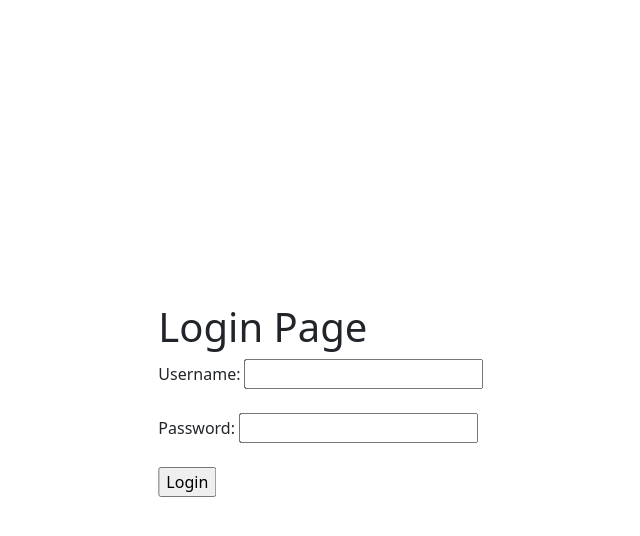
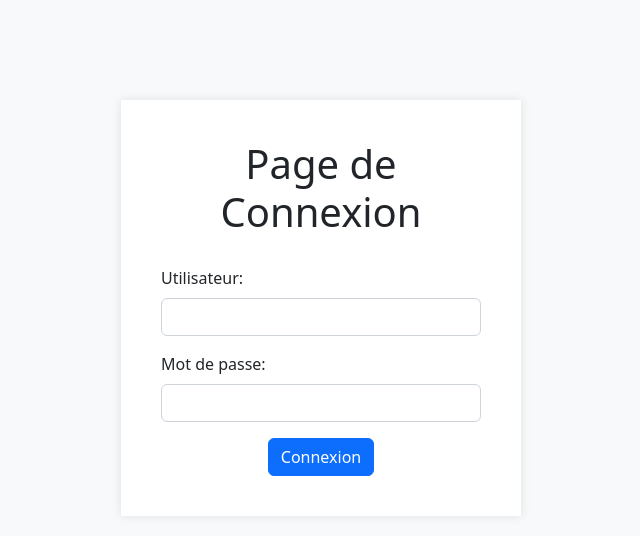
Before and after one commit to MicleaChristian/ConservatoirePHP, a PHP site: page /index.php?uc=login in a window 1280 px wide. Shown: the top 536 px of the page, without its empty margins (319-959 px from the left). Run offline with PHP 8.4, Linux system fonts and the light colour scheme.

Commit message:
modif cours + design login

```diff
--- a/Vues/login_view.php
+++ b/Vues/login_view.php
@@ -4,25 +4,61 @@
     <meta charset="UTF-8">
     <meta http-equiv="X-UA-Compatible" content="IE=edge">
     <meta name="viewport" content="width=device-width, initial-scale=1.0">
-    <title>Login Page</title>
-    <link href="https://cdn.jsdelivr.net/npm/bootstrap@5.2.2/dist/css/bootstrap.min.css" rel="stylesheet" integrity="sha384-Zenh87qX5JnK2Jl0vWa8Ck2rdkQ2Bzep5IDxbcnCeuOxjzrPF/et3URy9Bv1WTRi" crossorigin="anonymous">
-    <link href="style.css" rel="stylesheet">
+    <title>Page de Connexion</title>
+    <link href="https://cdn.jsdelivr.net/npm/bootstrap@5.2.2/dist/css/bootstrap.min.css" rel="stylesheet">
+    <style>
+      body {
+        background-color: #f8f9fa;
+      }
+
+      .login-container {
+        max-width: 400px;
+        margin: 0 auto;
+        padding: 40px;
+        background-color: #fff;
+        box-shadow: 0 0 10px rgba(0, 0, 0, 0.1);
+        margin-top: 100px;
+      }
+
+      .login-container h1 {
+        text-align: center;
+        margin-bottom: 30px;
+      }
+
+      .login-container .error-message {
+        color: red;
+        text-align: center;
+        margin-bottom: 10px;
+      }
+    </style>
   </head>
   <body>
-  <div class="position-absolute top-50 start-50 translate-middle">
-    <h1>Login Page</h1>
+    <div class="container">
+      <div class="row">
+        <div class="col-md-6 offset-md-3">
+          <div class="login-container">
+            <h1>Page de Connexion</h1>
             <?php if (isset($error_message)): ?>
-      <p style="color: red;"><?php echo $error_message; ?></p>
+              <p class="error-message"><?php echo $error_message; ?></p>
             <?php endif; ?>
             <form action="index.php?uc=login" method="POST">
               <input type="hidden" name="uc" value="login">
               <input type="hidden" name="action" value="submit">
-  <label for="id">Username:</label>
-  <input type="text" name="id" id="id" required><br><br>
-  <label for="password">Password:</label>
-  <input type="password" name="password" id="password" required><br><br>
-  <input type="submit" value="Login">
+              <div class="mb-3">
+                <label for="id" class="form-label">Utilisateur:</label>
+                <input type="text" name="id" id="id" class="form-control" required>
+              </div>
+              <div class="mb-3">
+                <label for="password" class="form-label">Mot de passe:</label>
+                <input type="password" name="password" id="password" class="form-control" required>
+              </div>
+              <div class="text-center">
+                <input type="submit" value="Connexion" class="btn btn-primary">
+              </div>
             </form>
+          </div>
+        </div>
+      </div>
     </div>
   </body>
 </html>
```
Also changed, not shown: Controleurs/controleurCours.php (+6 -6 lines), Modeles/cours.class.php (+26 -8 lines), Vues/editercours.php (+83 -29 lines). Lines whose indentation alone changed are shown as unchanged.
